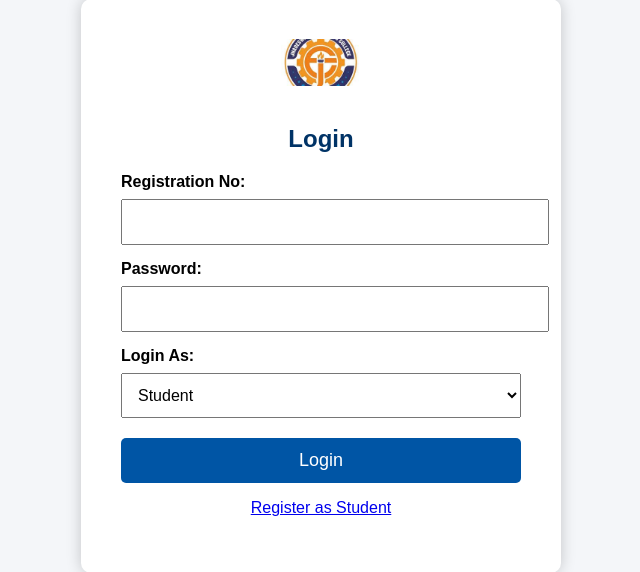
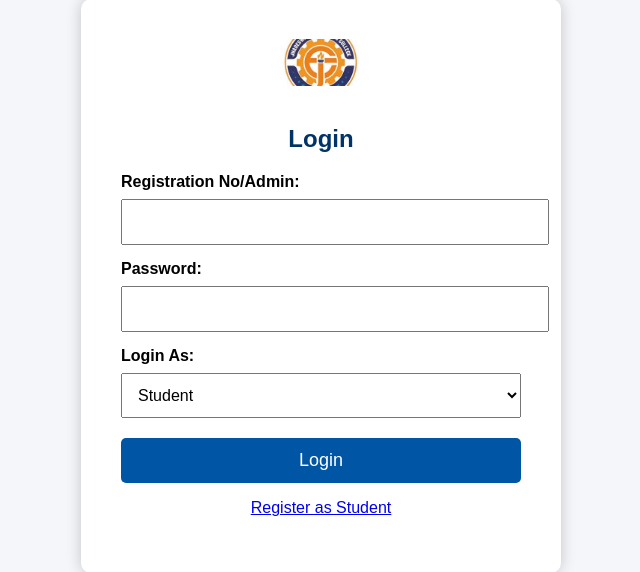
Before and after one commit to Rudranarayan747/jec-flask-app, a Flask app: page /login in a window 1280 px wide. Shown: the part 114-686 px from the top of the page, without its empty margins (319-959 px from the left). Run offline with Flask 3, Linux system fonts and the light colour scheme.

Commit message:
Update label for username field in login form

```diff
--- a/templates/login.html
+++ b/templates/login.html
@@ -59,7 +59,7 @@
         <img src="{{ url_for('static', filename='jec_logo.png') }}" alt="JEC Logo" style="width:80px; margin-bottom:15px;">
         <h2>Login</h2>
         <form method="POST">
-            <label for="username">Registration No:</label>
+            <label for="username">Registration No/Admin:</label>
             <input type="text" id="username" name="username" required>
 
             <label for="password">Password:</label>
```
